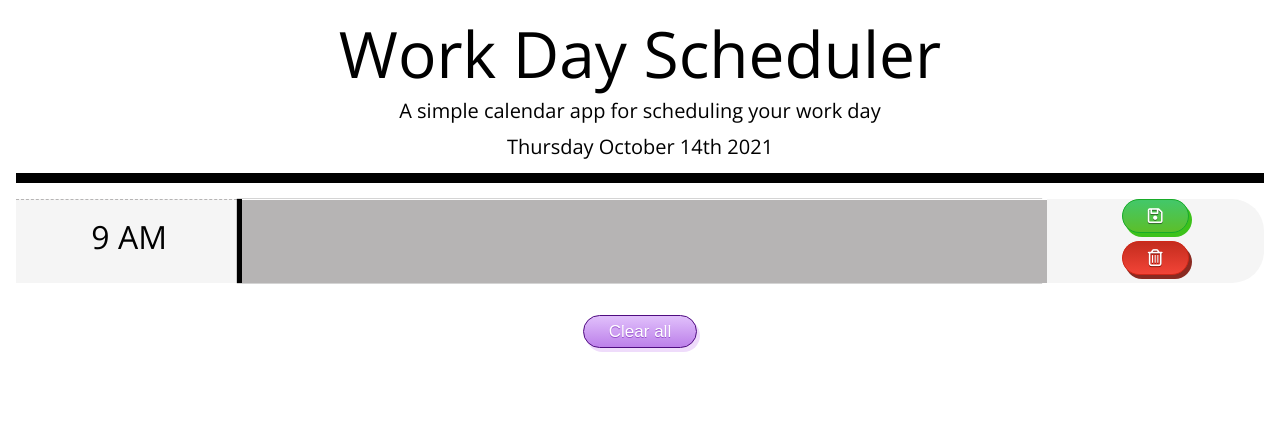
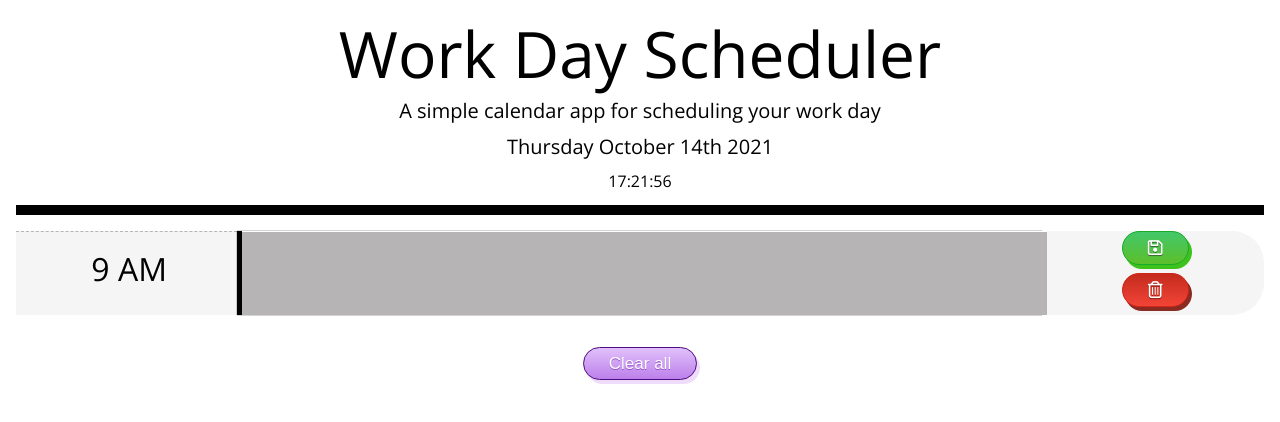
Before and after one commit to luizfroes/work-day-scheduler, a plain HTML site: page index.html in a window 1280 px wide. Drawn offline with nearby package versions, Linux system fonts and the light colour scheme.

Commit message:
Added clock

```diff
--- a/assets/js/index.js
+++ b/assets/js/index.js
@@ -11,6 +11,7 @@ const timeBlockLabels = [
 ];
 
 const currentDay = $("#current-day");
+const clockContainer = $("#clock");
 
 const constructTimeBlock = function () {
   //get text from object
@@ -25,18 +26,31 @@ const renderTimeBlocks = function () {
 const renderCurrentDay = function () {
   //get current date
   const date = moment();
-  //
+  //format the date
   const getCurrentDay = function () {
     currentDay.text(moment().format("dddd MMMM Do YYYY"));
   };
   currentDay.text(getCurrentDay);
 };
 
+const renderClock = function () {
+  const setClock = function () {
+    //get current time
+    const hourTime = moment();
+    const hourTimeFormatted = hourTime.format("kk:mm:ss");
+
+    clockContainer.text(hourTimeFormatted);
+  };
+  const timer = setInterval(setClock, 1000);
+};
+
 const onReady = function () {
   renderCurrentDay();
+
+  renderClock();
 
   renderTimeBlocks();
 };
 
 $(document).ready(onReady);
-console.log(currentDay);
+console.log(clockContainer);
--- a/index.html
+++ b/index.html
@@ -30,6 +30,7 @@
       <h1 class="display-3">Work Day Scheduler</h1>
       <p class="lead">A simple calendar app for scheduling your work day</p>
       <p id="current-day" class="lead"></p>
+      <p id="clock"></p>
     </header>
     <main class="main" id="main">
       <div class="card-container" id="card-container">
```
